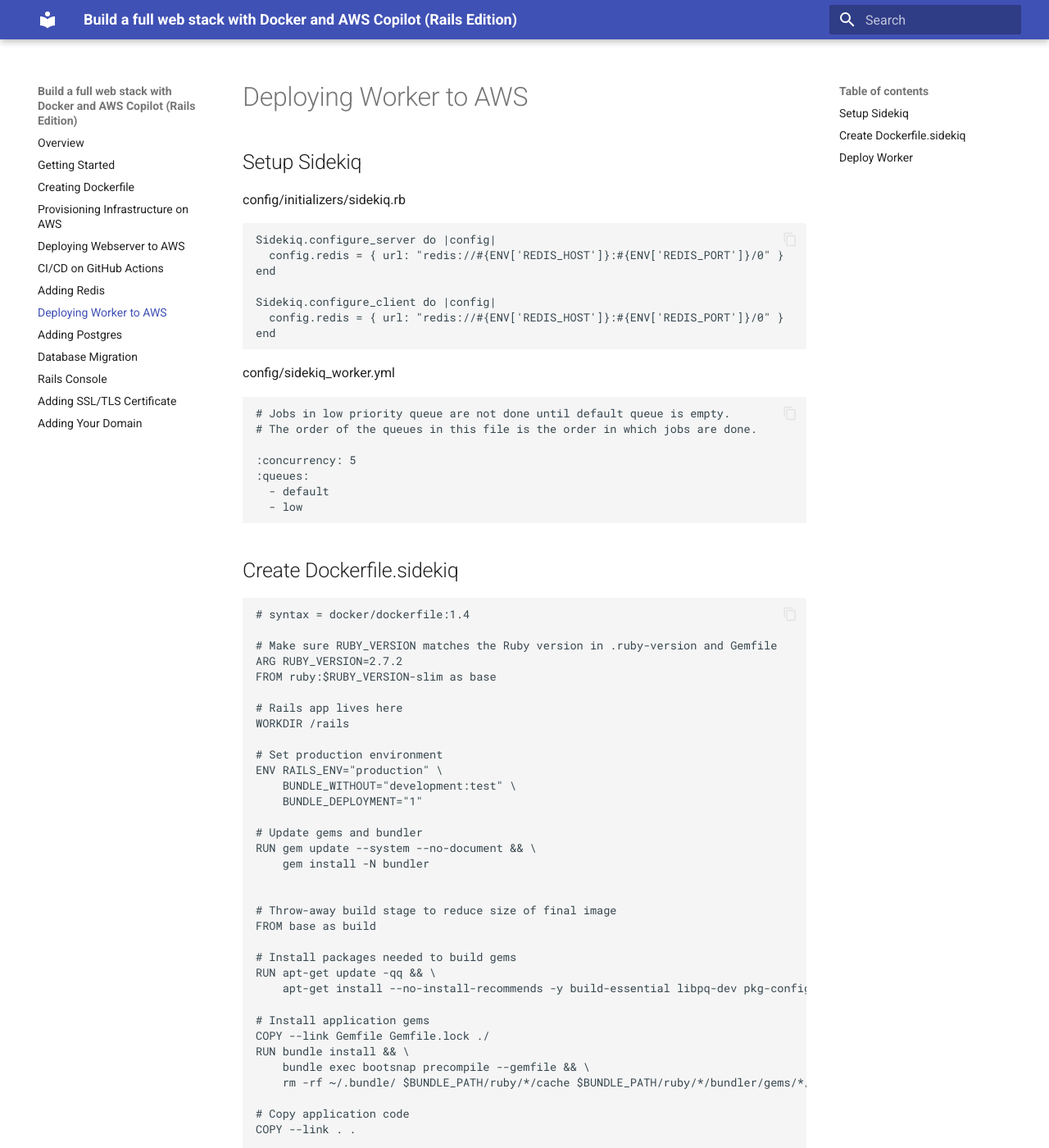
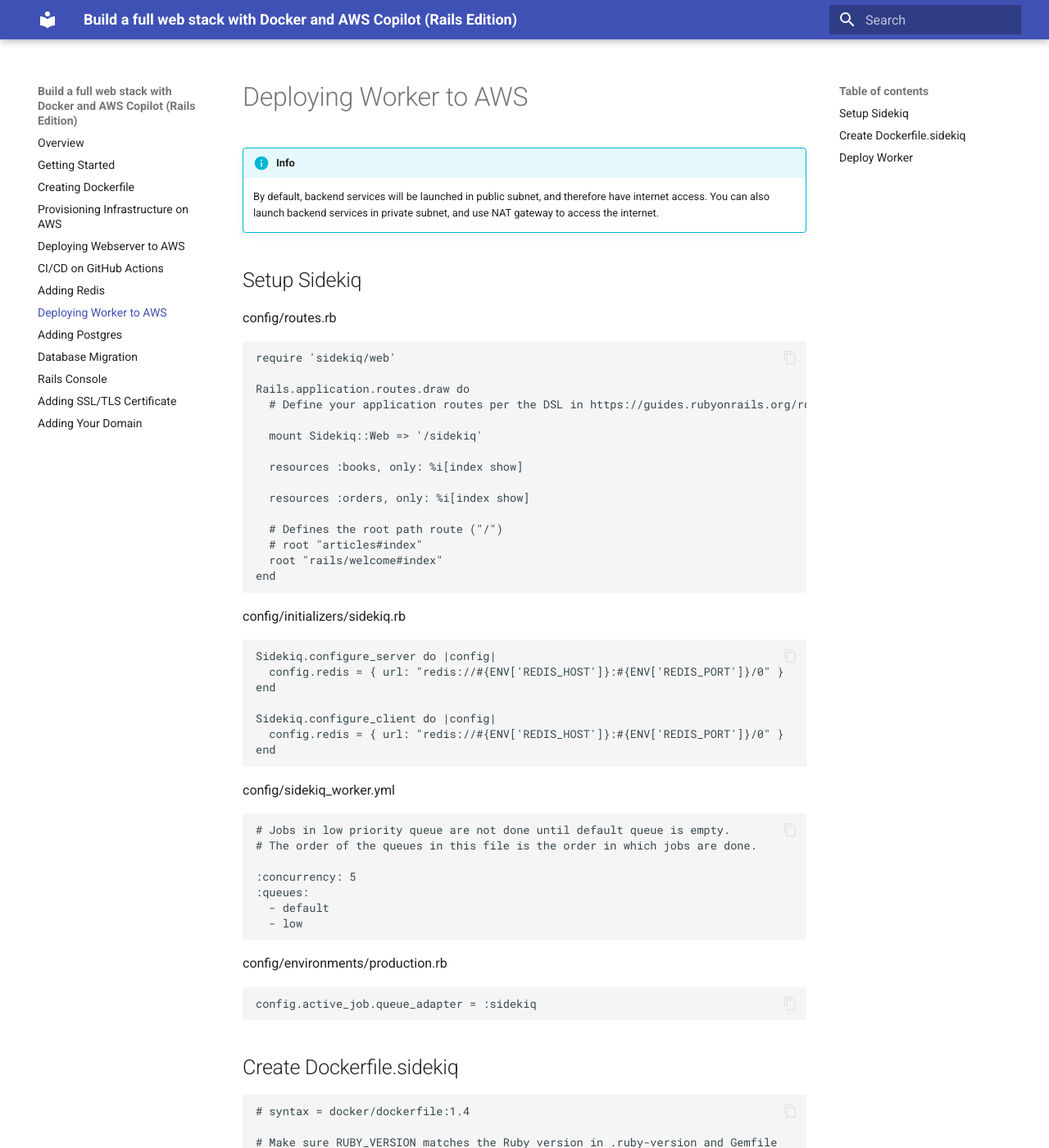
Before and after one commit to build-with-aws-copilot/rails_docs, an MkDocs documentation site: the page built from docs/deploying_worker_to_aws.md, in a window 1280 px wide and 1400 px high. Shown: the whole window at 82% size. Built offline with MkDocs 1.6.1 and Material for MkDocs 9.7.7, drawn with Linux system fonts in a browser that asks for light colours.

Commit message:
updated deploying worker

````diff
--- a/docs/deploying_worker_to_aws.md
+++ b/docs/deploying_worker_to_aws.md
@@ -1,4 +1,26 @@
+!!! info
+    By default, backend services will be launched in public subnet, and therefore have internet access. You can also launch backend services in private subnet, and use NAT gateway to access the internet.
+
 ## Setup Sidekiq
+
+config/routes.rb
+```
+require 'sidekiq/web'
+
+Rails.application.routes.draw do
+  # Define your application routes per the DSL in https://guides.rubyonrails.org/routing.html
+
+  mount Sidekiq::Web => '/sidekiq'
+
+  resources :books, only: %i[index show]
+
+  resources :orders, only: %i[index show]
+
+  # Defines the root path route ("/")
+  # root "articles#index"
+  root "rails/welcome#index"
+end
+```
 
 config/initializers/sidekiq.rb
 ```
@@ -20,6 +42,11 @@
 :queues:
   - default
   - low
+```
+
+config/environments/production.rb
+```
+config.active_job.queue_adapter = :sidekiq
 ```
 
 ## Create Dockerfile.sidekiq
````
